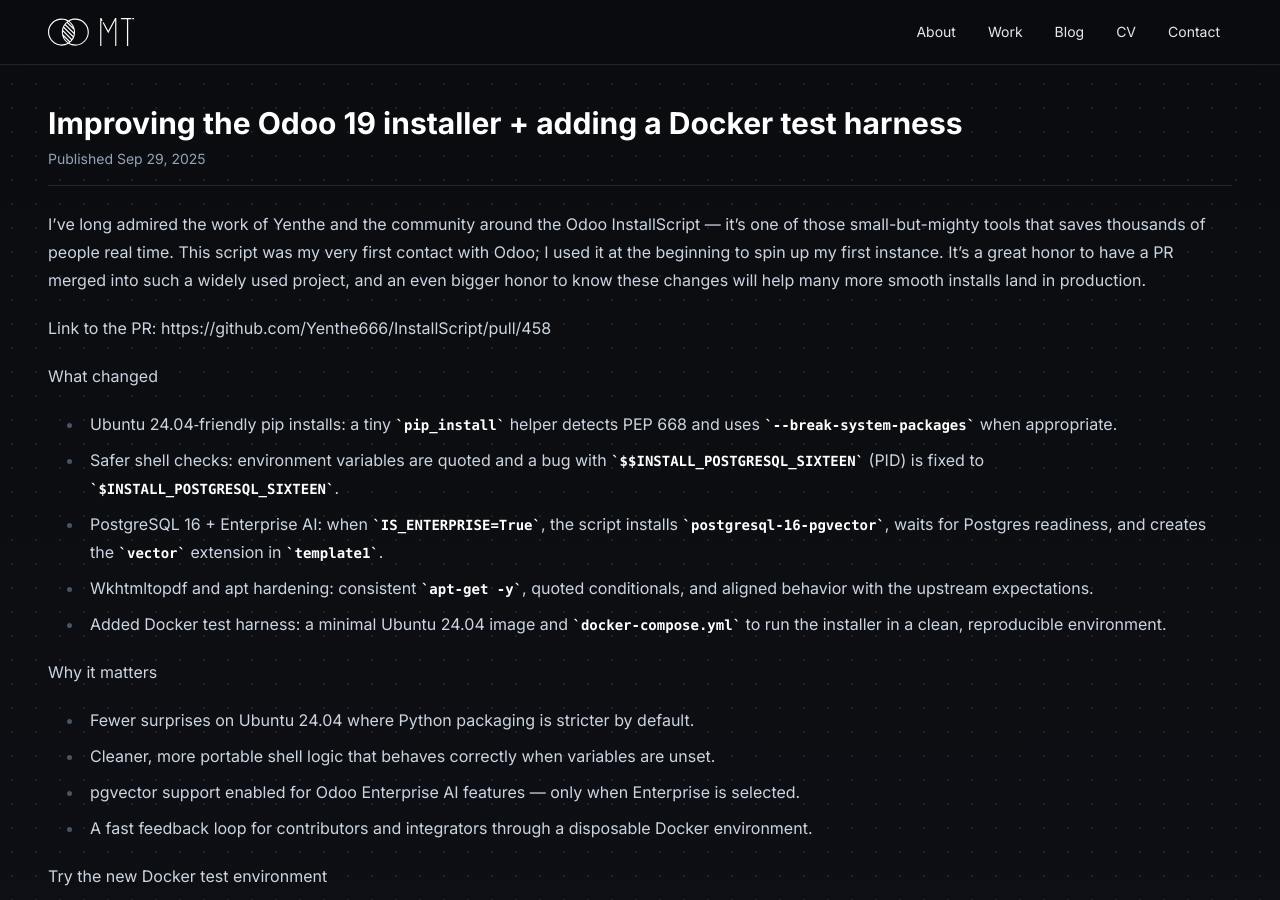
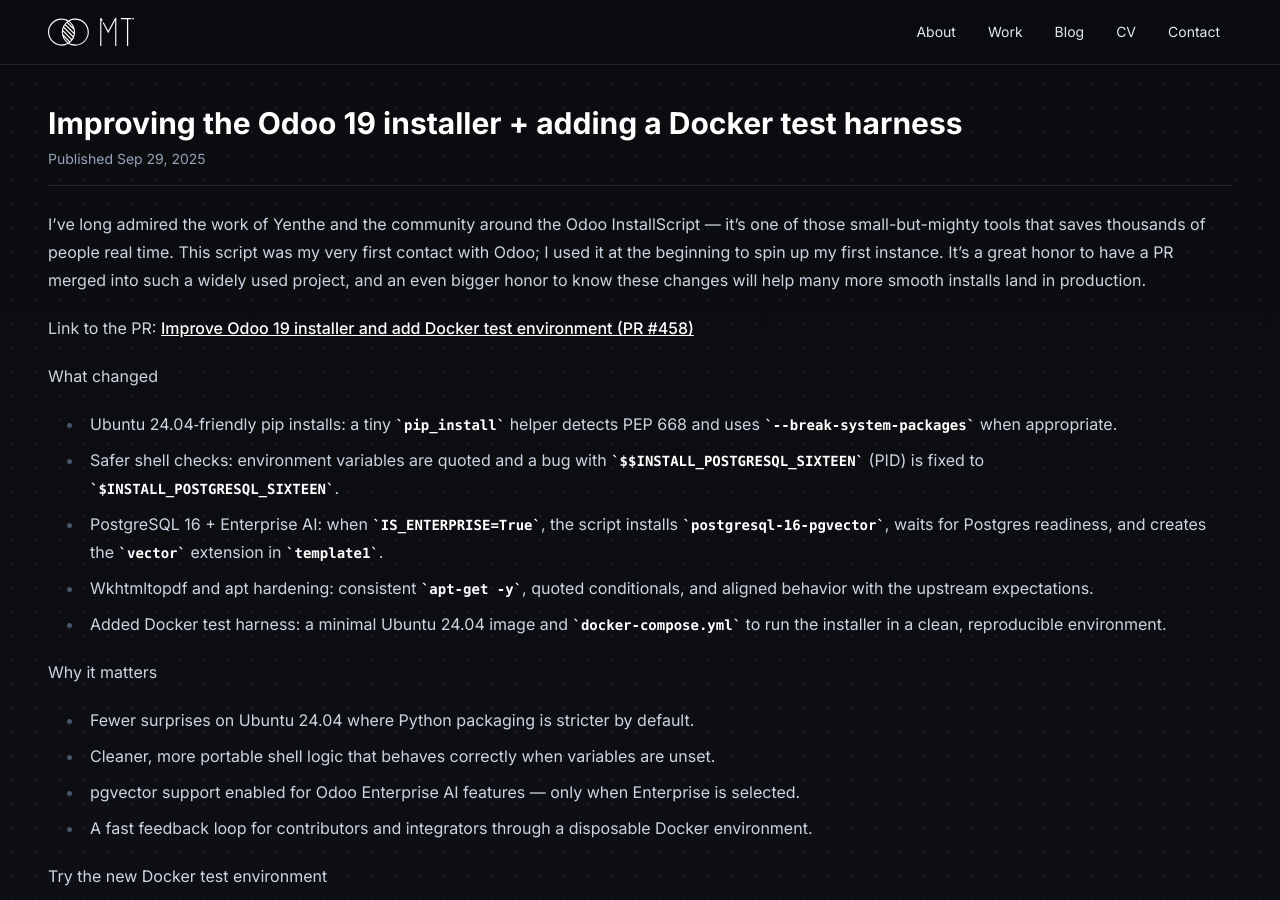
Before and after one commit to tishmen/tishmen.github.io, a Jekyll site: the page built from _posts/2025-09-29-odoo19-installer-docker-test-harness.md, in a window 1280 px wide and 900 px high. Built offline with Jekyll 4.4.1, drawn with Linux system fonts in a browser that asks for light colours.

Commit message:
Post: make PR link explicit Markdown (clickable)

```diff
--- a/_posts/2025-09-29-odoo19-installer-docker-test-harness.md
+++ b/_posts/2025-09-29-odoo19-installer-docker-test-harness.md
@@ -7,7 +7,7 @@
 
 I’ve long admired the work of Yenthe and the community around the Odoo InstallScript — it’s one of those small-but-mighty tools that saves thousands of people real time. This script was my very first contact with Odoo; I used it at the beginning to spin up my first instance. It’s a great honor to have a PR merged into such a widely used project, and an even bigger honor to know these changes will help many more smooth installs land in production.
 
-Link to the PR: https://github.com/Yenthe666/InstallScript/pull/458
+Link to the PR: [Improve Odoo 19 installer and add Docker test environment (PR #458)](https://github.com/Yenthe666/InstallScript/pull/458)
 
 What changed
 
```
